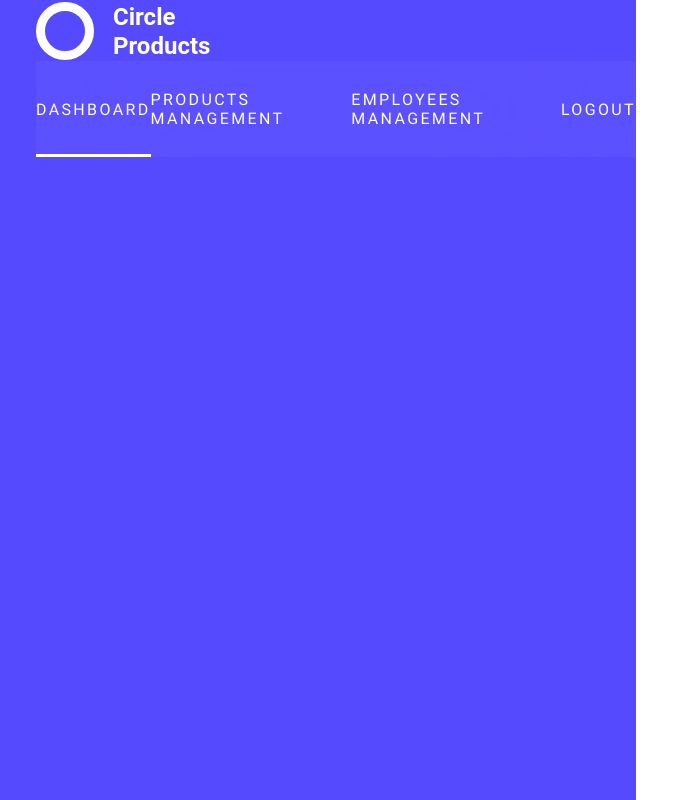
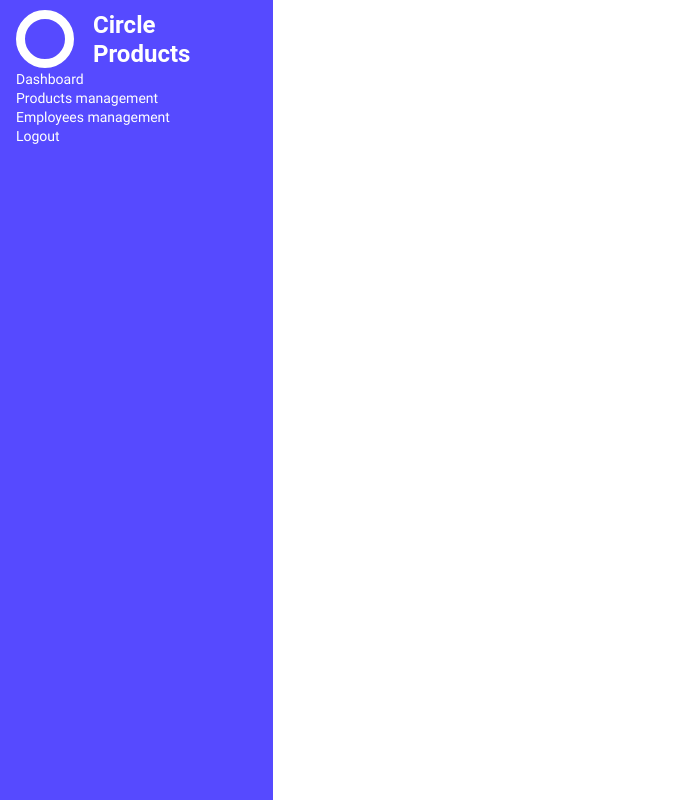
Before and after one commit to Khadija-Asa/fakestoreapi_test, a React (Create React App) app: page / in a window 1280 px wide. Shown: the whole page, without its empty margins (0-683 px from the left). Built offline with nearby package versions, Linux system fonts and the light colour scheme.

Commit message:
working on the table + responsive

```diff
--- a/package.json
+++ b/package.json
@@ -6,8 +6,10 @@
     "@testing-library/jest-dom": "^5.16.5",
     "@testing-library/react": "^13.4.0",
     "@testing-library/user-event": "^13.5.0",
+    "axios": "^1.4.0",
     "react": "^18.2.0",
     "react-dom": "^18.2.0",
+    "react-icons": "^4.8.0",
     "react-router-dom": "^6.11.0",
     "react-scripts": "5.0.1",
     "sass": "^1.62.1",
--- a/public/index.html
+++ b/public/index.html
@@ -24,6 +24,8 @@
       work correctly both with client-side routing and a non-root public URL.
       Learn how to configure a non-root public URL by running `npm run build`.
     -->
+    <link href='https://unpkg.com/boxicons@2.1.4/css/boxicons.min.css' rel='stylesheet'>
+
     <title>Circle Products</title>
   </head>
   <body>
--- a/src/App.js
+++ b/src/App.js
@@ -1,6 +1,8 @@
 import React from 'react';
 import { BrowserRouter, Routes, Route } from 'react-router-dom';
 import './styles/main.css';
+import './styles/productsmanagement.css';
+
 import Header from './components/Header';
 import Dashboard from './components/Dashboard';
 import ProductsManagement from './components/ProductsManagement';
--- a/src/components/Header.js
+++ b/src/components/Header.js
@@ -3,6 +3,7 @@ import { NavLink } from "react-router-dom";
 import './../styles/main.css';
 import './../styles/header.css';
 import logo from './../shared/logo.svg';
+
 
 const Header = () => {
 
@@ -18,33 +19,33 @@ const Header = () => {
           <span className='burger_bar'></span>
         </button>
 
-        <NavLink to="/">
-          <img className='navbar_logo' src={logo} alt="Logo Circle Products" />
-        </NavLink>
-
         <ul className='navbar_links'>
           <li className='navbar_item'>
+            <NavLink to="/">
+            <img className='navbar_logo' src={logo} alt="Logo Circle Products" />
+            </NavLink>
+          </li>
+          <li className='navbar_item'>
             <NavLink className='navbar_link' to="/">
-            dashboard
+            Dashboard
             </NavLink>
           </li>
           <li className='navbar_item'>
             <NavLink className='navbar_link' to="/productsmanagement">
-            products management
+            Products management
             </NavLink>
           </li>
           <li className='navbar_item'>
             <NavLink className='navbar_link' to="/employeesmanagement">
-            employees management
+            Employees management
             </NavLink>
           </li>
           <li className='navbar_item'>
             <NavLink className='navbar_link' to="/loginlogout">
-            logout
+            Logout
             </NavLink>
           </li>
         </ul>
-
       </nav>
   );
 };
--- a/src/components/ProductsManagement.js
+++ b/src/components/ProductsManagement.js
@@ -1,7 +1,65 @@
-import React from 'react'
+import React, {useState, useEffect} from 'react';
+import axios from 'axios';
 
-export default function ProductsManagement() {
-  return (
-    <div>ProductsManagement</div>
+const ProductsManagement = () => {
+  const [loading, setLoading] = useState(false);
+  const [data, setData] = useState([]);
+
+useEffect(() => {
+  setLoading(true);
+  axios({
+    method: 'GET',
+    url: 'https://fakestoreapi.com/products?limit=7',
+  })
+  .then((res) => {
+    console.log(res.data);
+    setData(res.data);
+  })
+  .catch((e) => console.log(e))
+  .finally(() => setLoading(false));
+}, []);
+
+return (
+    <div className="products">
+
+      <wrapper className="table">
+        <h1>Products management</h1>
+
+        <div className="row header">
+          <div className="cell">
+            Product name
+          </div>
+          <div className="cell">
+            Category
+          </div>
+          <div className="cell">
+            Price
+          </div>
+          <div className="cell">
+            Price (including VAT)
+          </div>
+        </div>
+
+        {data.map((product) => (
+          <div className="row">
+            <div className="cell" data-title='Product name'>
+              {product.title}
+            </div>
+            <div className="cell category" data-title='Category'>
+              {product.category}
+            </div>
+            <div className="cell" data-title='Price'>
+              {product.price}
+            </div>
+            <div className="cell" data-title='Price (including VAT)'>
+              {product.price}
+            </div>
+          </div>
+        ))}
+
+      </wrapper>
+    </div>
   )
-}
+};
+
+export default ProductsManagement;
--- a/src/styles/header.css
+++ b/src/styles/header.css
@@ -3,51 +3,58 @@ canvas {
 }
 
 .navbar {
-  font-family: 'Roboto';
-  padding: 24px;
-  position: absolute;
-  height: 100vh;
   background-color: var(--color-blue);
+  display: flex;
+  height: auto;
+  justify-content: space-between;
+  padding: .5rem 1rem;
+  position: static;
+  width: 100vw;
 }
 
 .navbar_link {
   color: #fff;
-  text-transform: uppercase;
   text-decoration: none;
 }
 
 @media screen and (max-width: 767px) {
   .navbar_logo {
-    width: 40px;
+    width: 100px;
   }
   /* Menu burger (mobile) */
   .navbar_links {
+    align-items: center;
+    background-color: var(--color-blue);
     bottom: 0;
     display: flex;
     flex-direction: column;
     font-size: 16px;
     gap: 32px;
     height: 100vh;
-    padding-top: 100px;
+    justify-content: center;
     position: fixed;
+    right: 100vw;
     visibility: hidden;
     transition: all .8s ease-out;
+    width: 100%;
+    z-index: 1;
   }
+
   .show_nav .navbar_links {
     right: 0;
     visibility: visible;
   }
   .navbar_link {
+    color: var(--color-white);
     display: flex;
     gap: 14px;
     font-weight: 400;
     text-decoration: none;
     z-index: 99;
-    color: red;
   }
   /* Hover */
   .navbar_link:hover {
-    color: #fff;
+    font-weight: 900;
     text-decoration: none;
   }
   .navbar_burger {
@@ -64,8 +71,10 @@ canvas {
     height: 2px;
     width: 24px;
     position: relative;
-    background-color:#D0D6F9;
+    background-color: var(--color-white);
     transition: all .5s ease-in-out;
+    z-index: 2;
+
   }
   .burger_bar::before,
   .burger_bar::after {
@@ -94,69 +103,33 @@ canvas {
 
 /* Tablet */
 @media screen and (min-width: 768px) {
-  .navbar_burger,
-  .link_number {
+  .navbar_logo {
+    background-color: transparent;
+  }
+  .navbar_burger {
     display: none;
   }
   .navbar {
-    padding: 0 0 0 36px;
+    height: 100vh;
+    position: absolute;
+    width: clamp(9.375rem, 6.8109rem + 12.8205vw, 21.875rem);
   }
   .navbar_links {
-    align-items: center;
-    background: rgba(255, 255, 255, 0.04);
-    -webkit-backdrop-filter: blur(81.5485px);
-    backdrop-filter: blur(81.5485px);
     display: flex;
-    height: 96px;
-    justify-content: space-around;
-    position: relative;
-    width: 450px;
+    flex-direction: column;
   }
   .navbar_link {
     font-style: normal;
     font-weight: 400;
     font-size: 14px;
     height: 17px;
-    letter-spacing: 2.3625px;
-    line-height: 17px;
   }
   /* Hover */
   .navbar_link:hover {
-    border-bottom: solid 3px rgba(255,255,255,.3);
-    color: #fff;
-    padding-bottom: 2rem;
-    text-decoration: none;
-    transition: all .4s ease;
   }
   .navbar_links .active {
-    border-bottom: solid 3px #fff;
-    padding-bottom: 2.2rem;
+
   }
 }
 
 /* Desktop */
-@media screen and (min-width: 1024px) {
-  .navbar_links {
-    width: 600px;
-  }
-  .navbar_link {
-    font-size: 16px;
-  }
-}
-
-/* Desktop */
-@media screen and (min-width: 1440px) {
-  .navbar_logo {
-    width: 48px;
-  }
-  .navbar {
-    padding: 40px 0 0 55px;
-    gap: 50px;
-  }
-  .navbar_links {
-    display: flex;
-    gap: 48px;
-    padding: 0 140px 0 140px;
-    width: 830px;
-  }
-}
--- a/src/styles/main.css
+++ b/src/styles/main.css
@@ -20,7 +20,6 @@
   font-family: 'Roboto';
   margin: 0;
   padding: 0;
-  vertical-align: baseline;
 }
 
 ul, li {
--- a/src/styles/productsmanagement.css
+++ b/src/styles/productsmanagement.css
@@ -0,0 +1,112 @@
+/* mobile */
+.products {
+  overflow-x: auto;
+}
+
+.products h1 {
+  font-size: clamp(1rem, 0.7436rem + 1.2821vw, 2.25rem);
+  font-weight: bold;
+  text-align: center;
+  padding: 1rem;
+}
+
+.products_table {
+  border-collapse: collapse;
+  gap: 2rem;
+  width: 100%;
+}
+
+.products_table tr:first-child {
+  background-color: var(--color-blue);
+}
+
+.wrapper {
+  margin: 0 auto;
+  padding: 40px;
+}
+
+.table {
+  margin: 0 0 40px 0;
+  width: 100%;
+  box-shadow: 0 1px 3px rgba(0, 0, 0, 0.2);
+  display: table;
+}
+
+.cell {
+  font-size: clamp(0.875rem, 0.8494rem + 0.1282vw, 1rem);
+}
+
+@media screen and (max-width: 580px) {
+  .table {
+    display: block;
+  }
+}
+
+.row {
+  display: table-row;
+  background: #f6f6f6;
+}
+.row:nth-of-type(odd) {
+  background: #e9e9e9;
+}
+.row.header {
+  font-weight: 900;
+  color: #ffffff;
+  background: var(--color-blue);
+}
+
+@media screen and (max-width: 580px) {
+  .row {
+    padding: 14px 0 7px;
+    display: block;
+  }
+  .row.header {
+    padding: 0;
+    height: 6px;
+  }
+  .row.header .cell {
+    display: none;
+  }
+  .row .cell {
+    margin-bottom: 10px;
+  }
+  .row .cell:before {
+    margin-bottom: 3px;
+    content: attr(data-title);
+    min-width: 98px;
+    font-size: 10px;
+    line-height: 10px;
+    font-weight: bold;
+    color: #969696;
+    display: block;
+  }
+}
+
+.category:nth-child(2) {
+  background-color: red;
+}
+
+
+.cell {
+  padding: 6px 12px;
+  display: table-cell;
+}
+@media screen and (max-width: 580px) {
+  .cell {
+    padding: 2px 16px;
+    display: block;
+  }
+}
+
+/* tablet */
+@media screen and (min-width: 768px) {
+  .products {
+    padding-left: clamp(9.375rem, 6.8109rem + 12.8205vw, 21.875rem);
+
+  }
+  table {
+  }
+
+}
+
+/* desktop */
```
Also changed, not shown: 1 other file (tests, documents, lock files or other folders).
